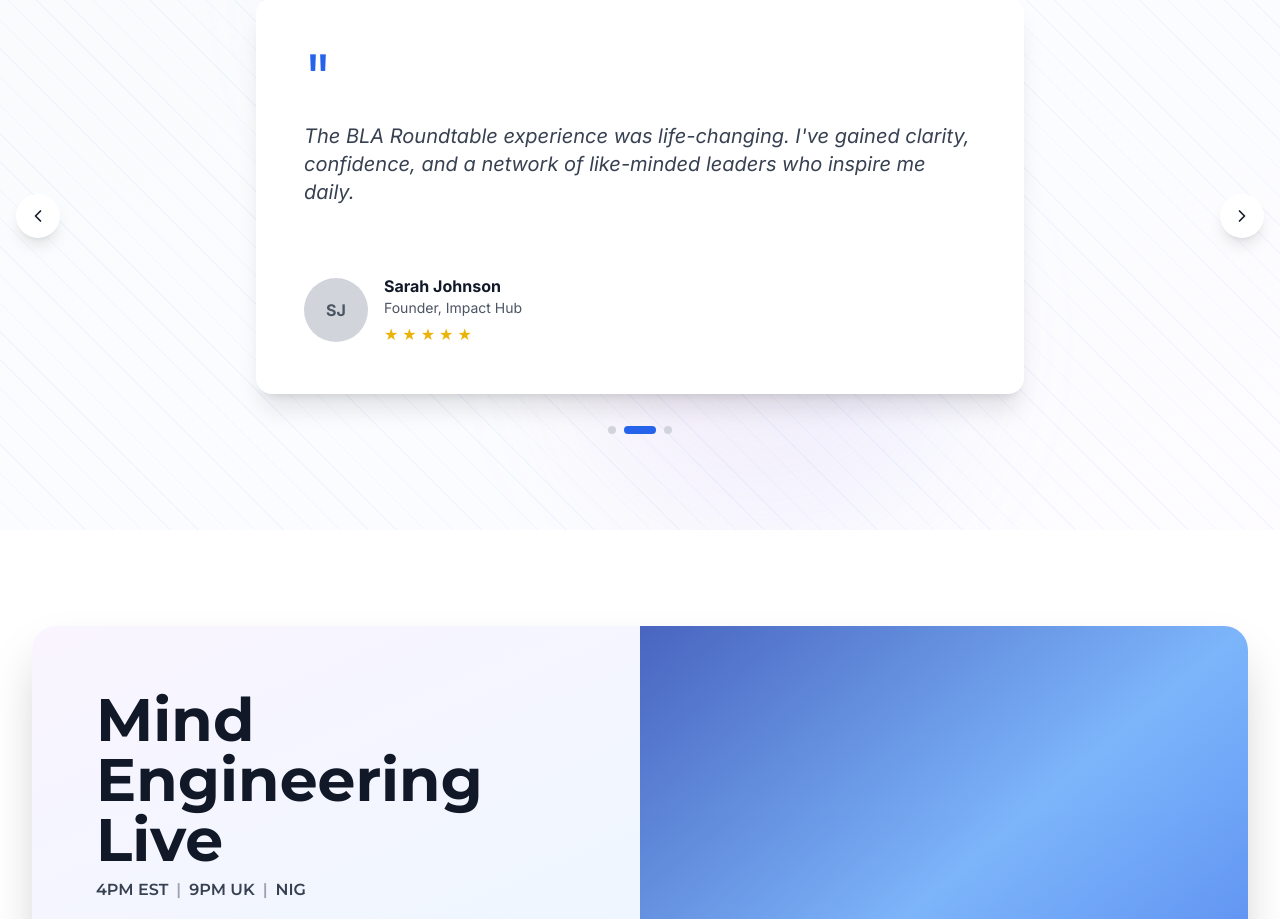
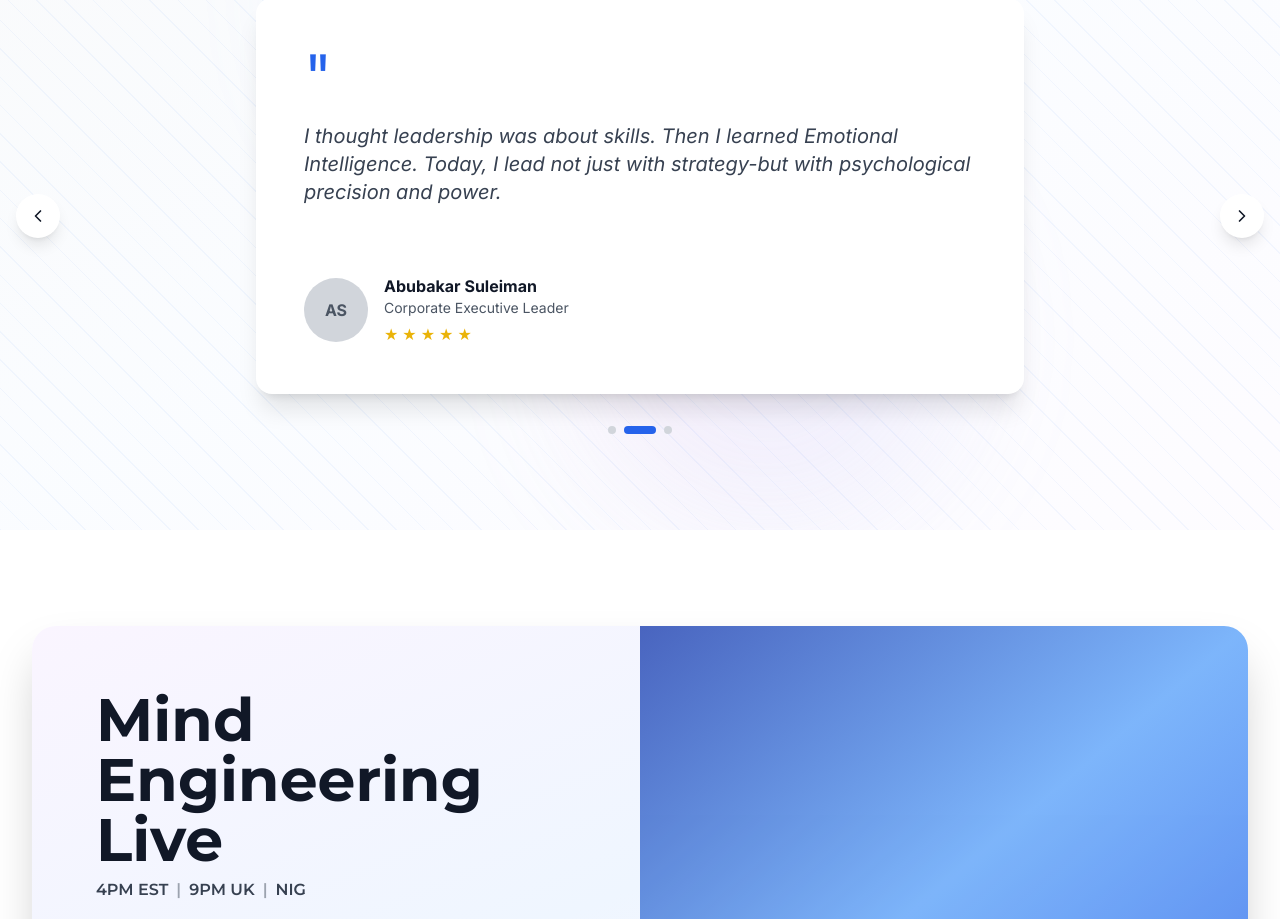
Before and after one commit to samuelikhifa/christos, a React (Vite) app: page / in a window 1280 px wide. Shown: the part 3680-4599 px from the top of the page. Built offline with nearby package versions, Linux system fonts and the light colour scheme.

Commit message:
update all changes

```diff
--- a/src/pages/Home.tsx
+++ b/src/pages/Home.tsx
@@ -42,22 +42,22 @@ const Home = () => {
 
   const testimonials = [
     {
-      quote: "Dr. Christos's Mind Engineering program completely transformed how I approach leadership. The insights and practical tools have elevated my impact exponentially.",
-      name: "John Doe",
-      role: "CEO, Tech Innovations Ltd",
-      initials: "JD"
+      quote: "Before Mind Engineering, I was limited by my own doubts. Now, I control my mind, and my mind creates my reality. I built a thriving business in 6 months!",
+      name: "Chinwe Agu",
+      role: "Entrepreneur & Innovator",
+      initials: "CA"
     },
     {
-      quote: "The BLA Roundtable experience was life-changing. I've gained clarity, confidence, and a network of like-minded leaders who inspire me daily.",
-      name: "Sarah Johnson",
-      role: "Founder, Impact Hub",
-      initials: "SJ"
+      quote: "I thought leadership was about skills. Then I learned Emotional Intelligence. Today, I lead not just with strategy-but with psychological precision and power.",
+      name: "Abubakar Suleiman",
+      role: " Corporate Executive Leader",
+      initials: "AS"
     },
     {
-      quote: "After attending the C-Suite Retreat, I returned with renewed vision and strategies that doubled our company's growth in just 6 months.",
-      name: "Michael Chen",
-      role: "Director, Global Ventures",
-      initials: "MC"
+      quote: "Psychological Proficiency in Perception helped me break free from addiction. I learned how to rewire my brain, and for the first time in my life, I feel truly in control. Today, I am not just free-l am helping others break free too.",
+      name: "Daniel Adeyemi",
+      role: "Former Addict, Now A Life Coach",
+      initials: "DA"
     }
   ];
 
```
